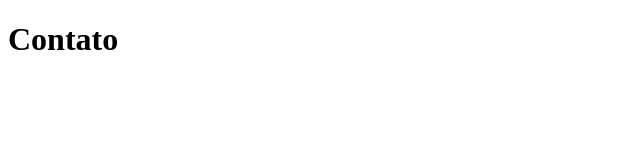
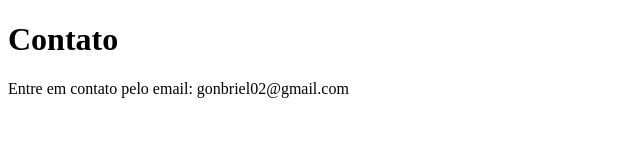
Before and after one commit to Gonbriel/sistema-de-cadastro, a plain HTML site: page contato.html in a window 1280 px wide. Shown: the whole page, without its empty margins (0-640 px from the left). Drawn offline with Linux system fonts and the light colour scheme.

Commit message:
adicionando email de contato

```diff
--- a/contato.html
+++ b/contato.html
@@ -7,5 +7,6 @@
 </head>
 <body>
     <h1>Contato</h1>
+    <p>Entre em contato pelo email: gonbriel02@gmail.com</p>
 </body>
 </html>
```
